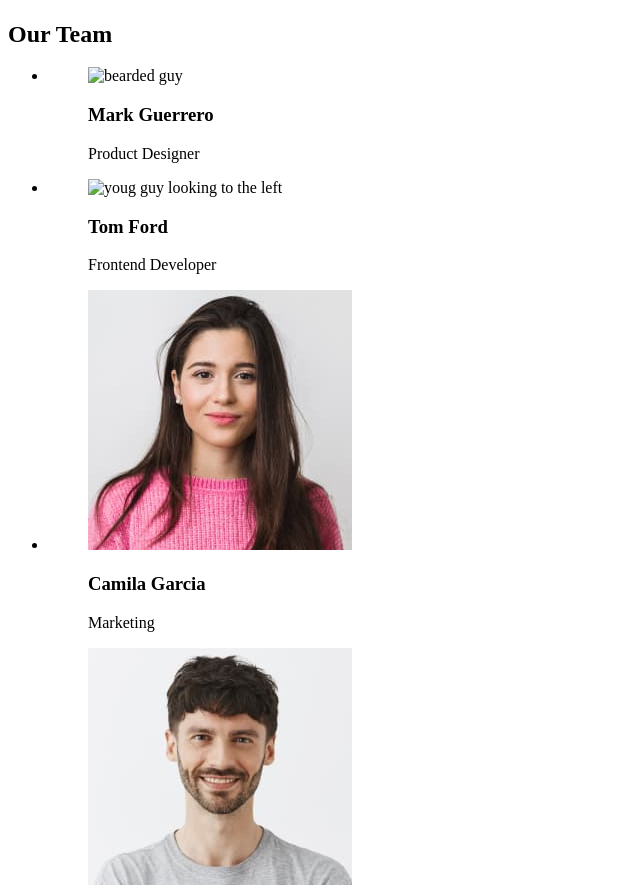
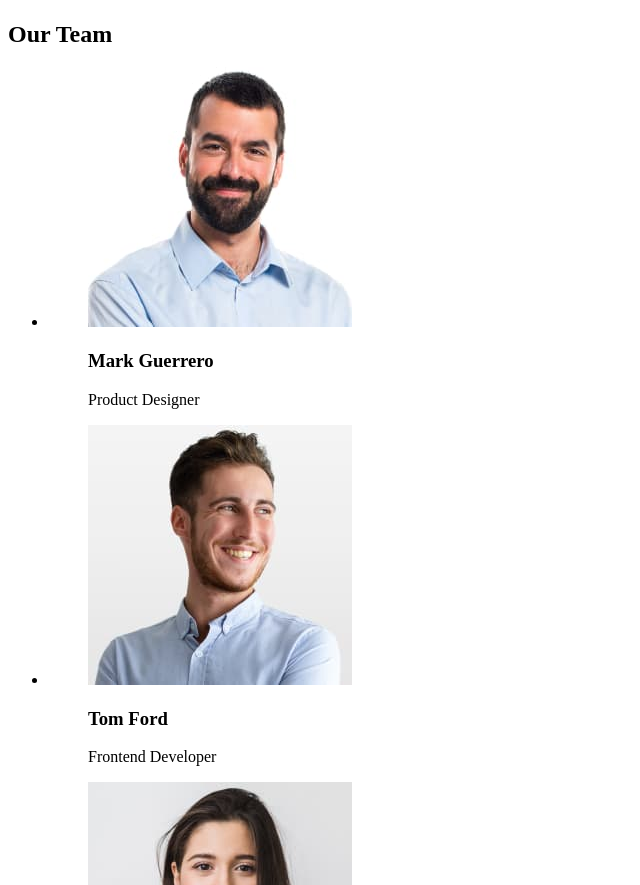
Before and after one commit to mirs-me/goit-markup-hw-01, a plain HTML site: page index.html in a window 1280 px wide. Shown: the part 1406-2291 px from the top of the page, without its empty margins (0-640 px from the left). Drawn offline with Linux system fonts and the light colour scheme; the site is published under a folder, as on GitHub Pages, so addresses that start at the root find nothing.

Commit message:
Update index.html

```diff
--- a/index.html
+++ b/index.html
@@ -49,14 +49,14 @@
             <h2>Our Team</h2>
             <ul>
                 <li><figure>
-                    <img src="/images/mg.jpg" alt="bearded guy" width="264" height="260">
+                    <img src="images/mg.jpg" alt="bearded guy" width="264" height="260">
                     <figcap><h3>Mark Guerrero</h3>
                     <p>Product Designer</p>
                     </figcap>
                     </figure>
                 </li>
                 <li><figure>
-                    <img src="/images/tf.jpg" alt="youg guy looking to the left" width="264" height="260">
+                    <img src="images/tf.jpg" alt="youg guy looking to the left" width="264" height="260">
                     <figcap><h3>Tom Ford</h3>
                         <p>Frontend Developer</p>
                     </figcap>
```
